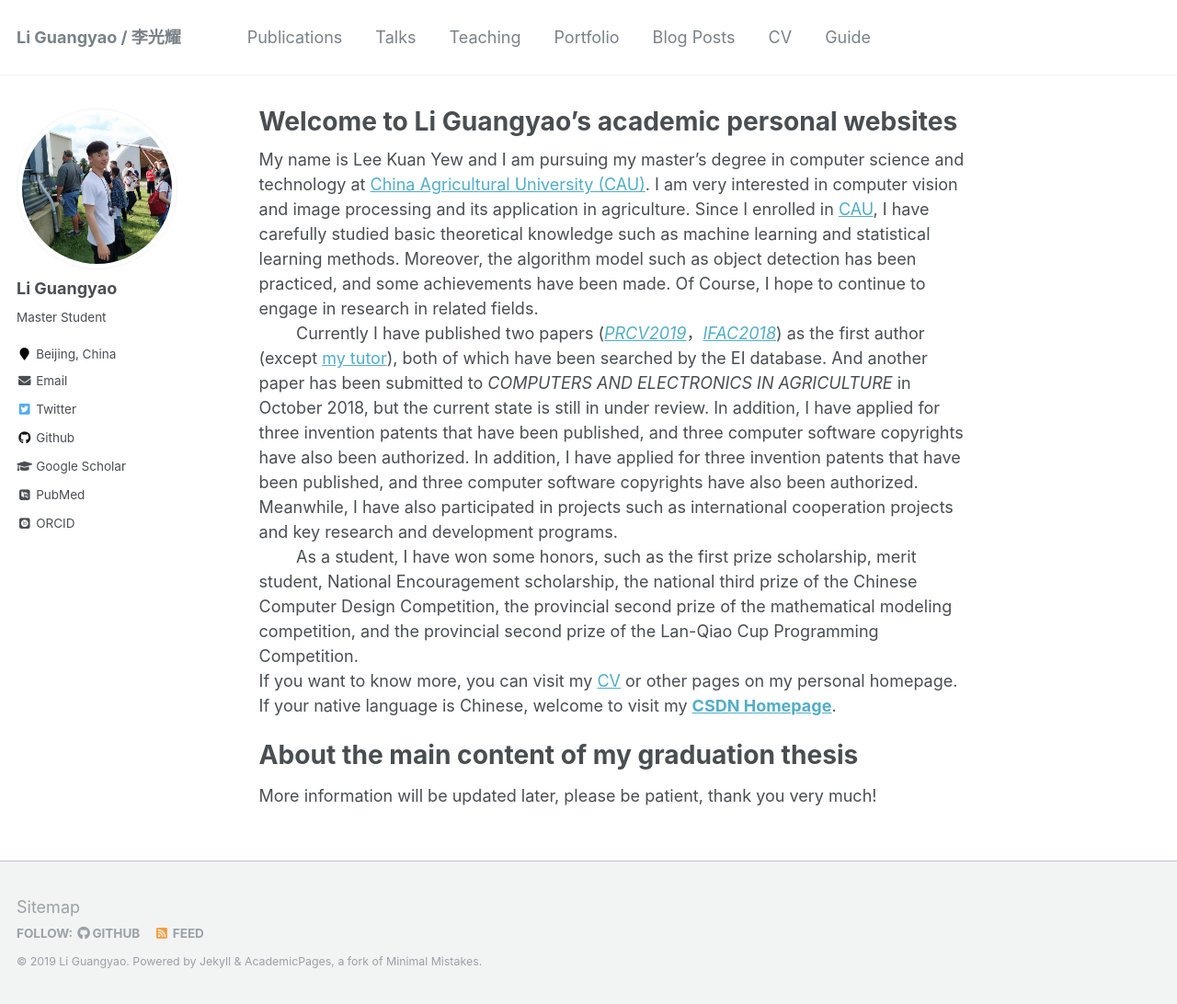
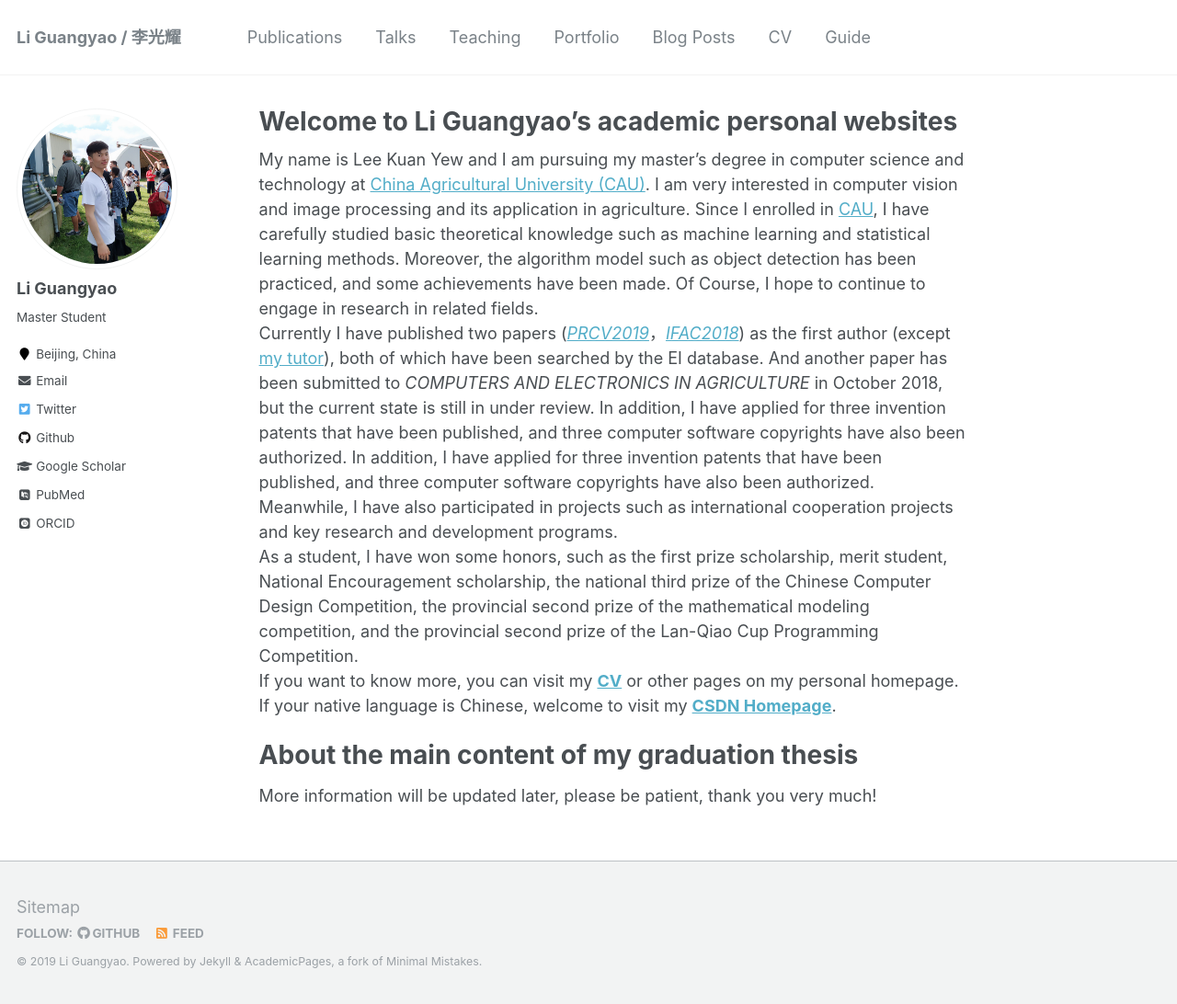
Before and after one commit to ayameyao/ayameyao.github.io_old-version, a Jekyll site: the page built from _pages/about.md, in a window 1280 px wide and 1092 px high. Shown: the whole window at 92% size. Built offline with Jekyll 4.4.1, drawn with Linux system fonts in a browser that asks for light colours; some web fonts are replaced.

Commit message:
Update about.md

```diff
--- a/_pages/about.md
+++ b/_pages/about.md
@@ -8,10 +8,14 @@ redirect_from:
   - /about.html
 ---
 
-My name is Lee Kuan Yew and I am pursuing my master's degree in computer science and technology at [China Agricultural University (CAU)](https://www.cau.edu.cn/). I am very interested in computer vision and image processing and its application in agriculture. Since I enrolled in [CAU](https://www.cau.edu.cn/), I have carefully studied basic theoretical knowledge such as machine learning and statistical learning methods. Moreover, the algorithm model such as object detection has been practiced, and some achievements have been made. Of Course, I hope to continue to engage in research in related fields.<br/>
-&nbsp;&nbsp;&nbsp;&nbsp;&nbsp;&nbsp;&nbsp;&nbsp;Currently I have published two papers ([<i>PRCV2019</i>](https://ayameyao.github.io/publication/2019-PRCV)，[<i>IFAC2018</i>](https://ayameyao.github.io/publication/2018-IFAC)) as the first author (except [my tutor](http://faculty.cau.edu.cn/xxdqxy/lzb/list.htm)), both of which have been searched by the EI database. And another paper has been submitted to <i>COMPUTERS AND ELECTRONICS IN AGRICULTURE</i> in October 2018, but the current state is still in under review. In addition, I have applied for three invention patents that have been published, and three computer software copyrights have also been authorized. In addition, I have applied for three invention patents that have been published, and three computer software copyrights have also been authorized. Meanwhile, I have also participated in projects such as international cooperation projects and key research and development programs.<br/>
-&nbsp;&nbsp;&nbsp;&nbsp;&nbsp;&nbsp;&nbsp;&nbsp;As a student, I have won some honors, such as the first prize scholarship, merit student, National Encouragement scholarship, the national third prize of the Chinese Computer Design Competition, the provincial second prize of the mathematical modeling competition, and the provincial second prize of the Lan-Qiao Cup Programming Competition. <br/>
-If you want to know more, you can visit my [CV](https://ayameyao.github.io/cv/) or other pages on my personal homepage.<br/>
+My name is Lee Kuan Yew and I am pursuing my master's degree in computer science and technology at [China Agricultural University (CAU)](https://www.cau.edu.cn/). I am very interested in computer vision and image processing and its application in agriculture. Since I enrolled in [CAU](https://www.cau.edu.cn/), I have carefully studied basic theoretical knowledge such as machine learning and statistical learning methods. Moreover, the algorithm model such as object detection has been practiced, and some achievements have been made. Of Course, I hope to continue to engage in research in related fields.
+<br/>
+Currently I have published two papers ([<i>PRCV2019</i>](https://ayameyao.github.io/publication/2019-PRCV)，[<i>IFAC2018</i>](https://ayameyao.github.io/publication/2018-IFAC)) as the first author (except [my tutor](http://faculty.cau.edu.cn/xxdqxy/lzb/list.htm)), both of which have been searched by the EI database. And another paper has been submitted to <i>COMPUTERS AND ELECTRONICS IN AGRICULTURE</i> in October 2018, but the current state is still in under review. In addition, I have applied for three invention patents that have been published, and three computer software copyrights have also been authorized. In addition, I have applied for three invention patents that have been published, and three computer software copyrights have also been authorized. Meanwhile, I have also participated in projects such as international cooperation projects and key research and development programs.
+<br/>
+As a student, I have won some honors, such as the first prize scholarship, merit student, National Encouragement scholarship, the national third prize of the Chinese Computer Design Competition, the provincial second prize of the mathematical modeling competition, and the provincial second prize of the Lan-Qiao Cup Programming Competition.
+<br/>
+If you want to know more, you can visit my [**CV**](https://ayameyao.github.io/cv/) or other pages on my personal homepage.
+<br/>
 If your native language is Chinese, welcome to visit my [**CSDN Homepage**](https://blog.csdn.net/CAU_Ayao).
 
 About the main content of my graduation thesis
```
